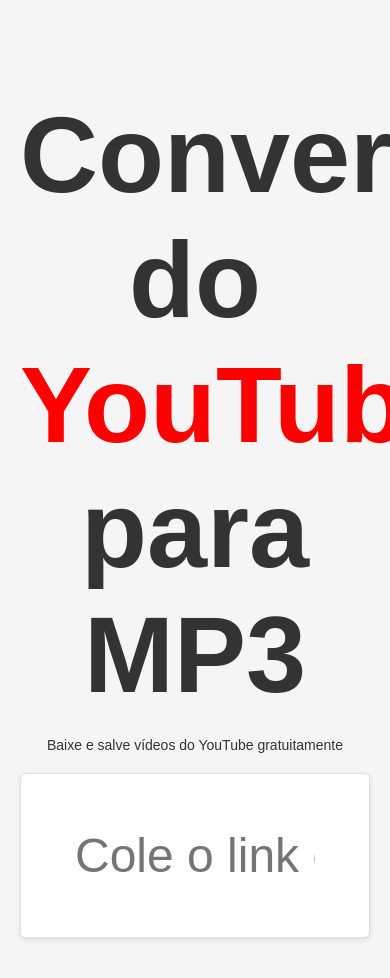
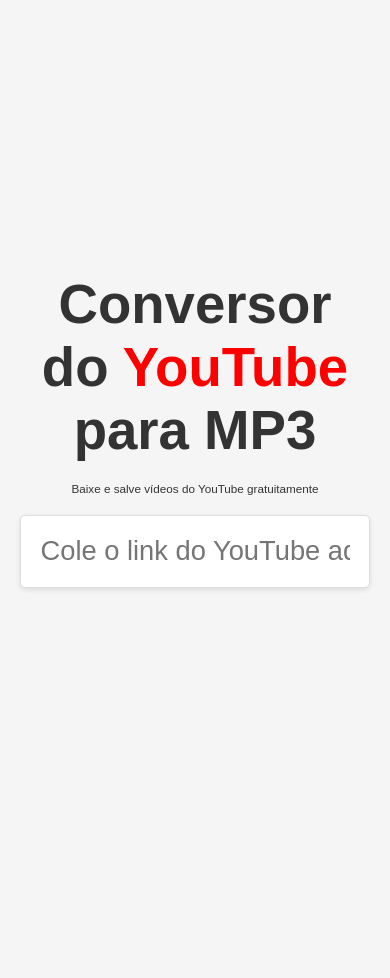
Before and after one commit to Motadeveloper/Audio, a Django app: page / in a window 390 px wide; the page is wider, and only the part inside the window is pictured. After the commit the page ends 590 px from the top of that part, so only its background shows below. Run offline with Django 5.2, Linux system fonts and the light colour scheme.

Commit message:
Update index.html

```diff
--- a/youtube_downloader/templates/youtube_downloader/index.html
+++ b/youtube_downloader/templates/youtube_downloader/index.html
@@ -45,7 +45,7 @@
 
         .loader-message {
             margin-top: 20px;
-            font-size: 54px; /* Aumentado 3x */
+            font-size: 5vw; /* Ajustado para se adaptar à largura da tela */
             color: #333;
             opacity: 0;
             animation: slideUp 0.5s forwards;
@@ -77,7 +77,7 @@
         }
 
         h1 {
-            font-size: 144px; /* Aumentado 3x */
+            font-size: 10vw; /* Ajustado para se adaptar à largura da tela */
             margin-bottom: 20px;
             color: #333;
             animation: fadeInLarge 1s ease-in-out;
@@ -88,7 +88,7 @@
         }
 
         p {
-            font-size: 14px; /* Mantido pequeno */
+            font-size: 3vw; /* Mantido pequeno, mas ainda adaptável */
             color: #333;
             margin-bottom: 20px;
             animation: slideUpSmall 1s ease-in-out forwards;
@@ -129,10 +129,10 @@
 
         .input-container input {
             width: 100%;
-            padding: 54px; /* Aumentado 3x */
+            padding: 3vw; /* Ajustado para se adaptar à largura da tela */
             border: 1px solid #ddd;
             border-radius: 5px;
-            font-size: 60px; /* Aumentado 3x */
+            font-size: 5vw; /* Ajustado para se adaptar à largura da tela */
             box-shadow: 0 2px 5px rgba(0, 0, 0, 0.1);
             box-sizing: border-box;
             transition: all 0.3s ease;
@@ -150,7 +150,7 @@
             flex-direction: column;
             align-items: center;
             background-color: #fff;
-            padding: 75px; /* Aumentado 3x */
+            padding: 4vw; /* Ajustado para se adaptar à largura da tela */
             border-radius: 10px;
             box-shadow: 0 2px 10px rgba(0, 0, 0, 0.1);
             max-width: 100%;
@@ -165,35 +165,35 @@
         .video-card img {
             max-width: 100%;
             border-radius: 10px;
-            margin-bottom: 60px; /* Aumentado 3x */
+            margin-bottom: 3vw; /* Ajustado para se adaptar à largura da tela */
         }
 
         .video-card h2 {
-            font-size: 66px; /* Aumentado 3x */
+            font-size: 6vw; /* Ajustado para se adaptar à largura da tela */
             color: #333;
-            margin-bottom: 45px; /* Aumentado 3x */
+            margin-bottom: 3vw; /* Ajustado para se adaptar à largura da tela */
             text-align: center;
         }
 
         .download-buttons {
             display: flex;
-            gap: 30px; /* Aumentado 3x */
+            gap: 2vw; /* Ajustado para se adaptar à largura da tela */
             flex-wrap: wrap;
             justify-content: center;
             width: 100%;
         }
 
         .download-buttons button {
-            padding: 45px 60px; /* Aumentado 3x */
+            padding: 4vw 6vw; /* Ajustado para se adaptar à largura da tela */
             border: none;
             border-radius: 5px;
             background-color: #ff4b2b;
             color: white;
-            font-size: 54px; /* Aumentado 3x */
+            font-size: 5vw; /* Ajustado para se adaptar à largura da tela */
             cursor: pointer;
             transition: background-color 0.3s ease-in-out;
             flex: 1;
-            max-width: 540px; /* Aumentado 3x */
+            max-width: 100%;
             box-sizing: border-box;
         }
 
@@ -207,51 +207,49 @@
 
         @media (max-width: 600px) {
             h1 {
-                font-size: 126px; /* Ainda grande em telas menores */
+                font-size: 12vw; /* Ainda grande em telas menores */
             }
 
             p {
-                font-size: 14px; /* Mantido pequeno */
+                font-size: 3vw; /* Mantido pequeno */
             }
 
             .input-container input {
-                padding: 60px; /* Aumentado 3x */
-                font-size: 54px; /* Aumentado 3x */
+                padding: 4vw;
+                font-size: 6vw;
             }
 
             .video-card h2 {
-                font-size: 60px; /* Aumentado 3x */
+                font-size: 7vw;
             }
 
             .download-buttons button {
-                padding: 54px 75px; /* Aumentado 3x */
-                font-size: 54px; /* Aumentado 3x */
-                max-width: 600px; /* Aumentado 3x */
+                padding: 5vw 7vw;
+                font-size: 6vw;
             }
         }
 
         @media (max-width: 400px) {
             h1 {
-                font-size: 108px; /* Ajustado para caber bem em telas muito pequenas */
+                font-size: 14vw; /* Ajustado para caber bem em telas muito pequenas */
             }
 
             p {
-                font-size: 14px; /* Mantido pequeno */
+                font-size: 3vw; /* Mantido pequeno */
             }
 
             .input-container input {
-                padding: 54px; /* Aumentado 3x */
-                font-size: 48px; /* Aumentado 3x */
+                padding: 5vw;
+                font-size: 7vw;
             }
 
             .video-card h2 {
-                font-size: 54px; /* Aumentado 3x */
+                font-size: 8vw;
             }
 
             .download-buttons button {
-                padding: 45px 60px; /* Aumentado 3x */
-                font-size: 48px; /* Aumentado 3x */
-                max-width: 540px; /* Aumentado 3x */
+                padding: 6vw 8vw;
+                font-size: 7vw;
             }
         }
 
```
